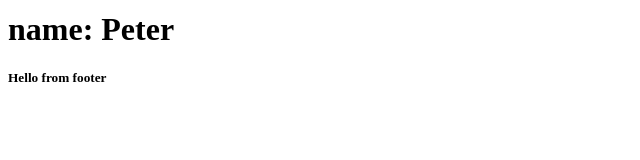
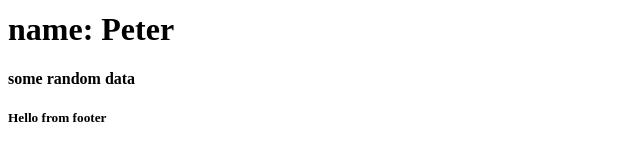
Before and after one commit to Lasseboy59/my-gatsby-project, a Gatsby site: page /examples in a window 1280 px wide. Shown: the part 215-375 px from the top of the page, without its empty margins (0-640 px from the left). Built offline with nearby package versions, Linux system fonts and the light colour scheme; Gatsby itself is replaced by a stand-in of ours.

Commit message:
StaticQuery component

```diff
--- /dev/null
+++ b/src/examples/HeaderStatic.js
@@ -0,0 +1,26 @@
+import React from "react"
+import { StaticQuery, graphql } from "gatsby"
+
+const ComponentName = () => (
+  <StaticQuery
+    query={graphql`
+      {
+        site {
+          info: siteMetadata {
+            person {
+              name
+              age
+            }
+            title
+            description
+            author
+          }
+        }
+      }
+    `}
+    // render={data => <pre>{JSON.stringify(data, null, 4)}</pre>}></StaticQuery>
+    render={data => <h4>{data.site.info.description}</h4>}
+  ></StaticQuery>
+)
+
+export default ComponentName
--- a/src/pages/examples.js
+++ b/src/pages/examples.js
@@ -1,13 +1,15 @@
 import React from 'react'
 import Layout from '../components/layout';
 import Header from '../examples/Header';
+import HeaderStatic from '../examples/HeaderStatic';
 
 const examples = () => {
   return (
-      <Layout>
-        <h1>hello from examples page</h1>
-        <Header />
-      </Layout>
+    <Layout>
+      <h1>hello from examples page</h1>
+      <Header />
+      <HeaderStatic />
+    </Layout>
   )
 }
 
```
